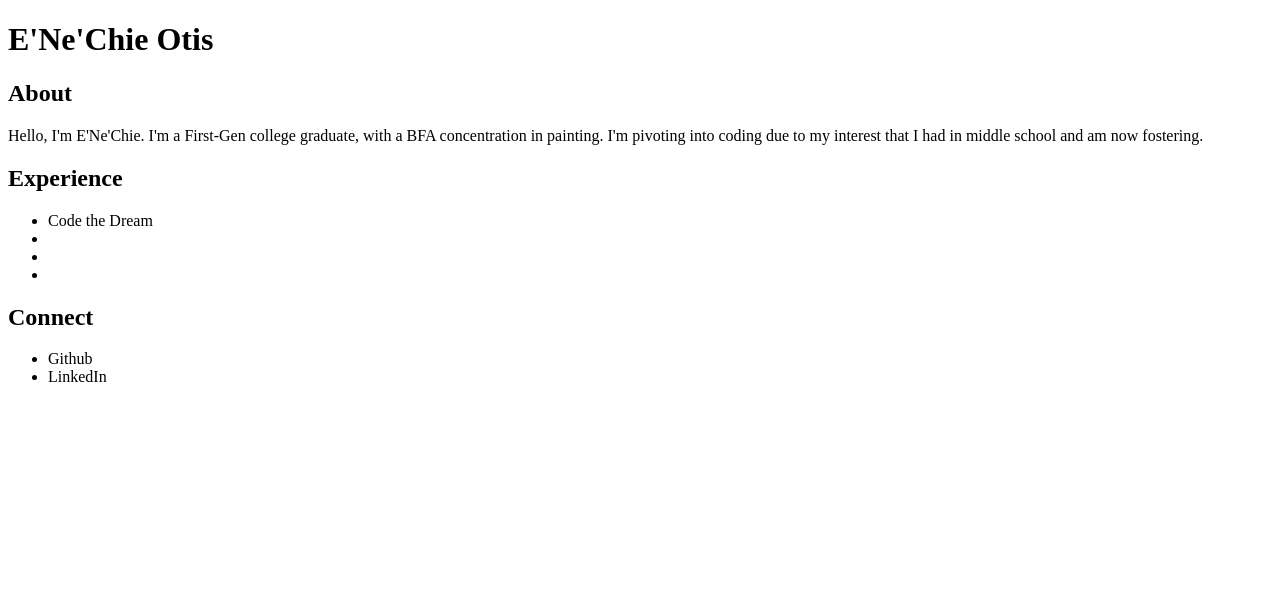
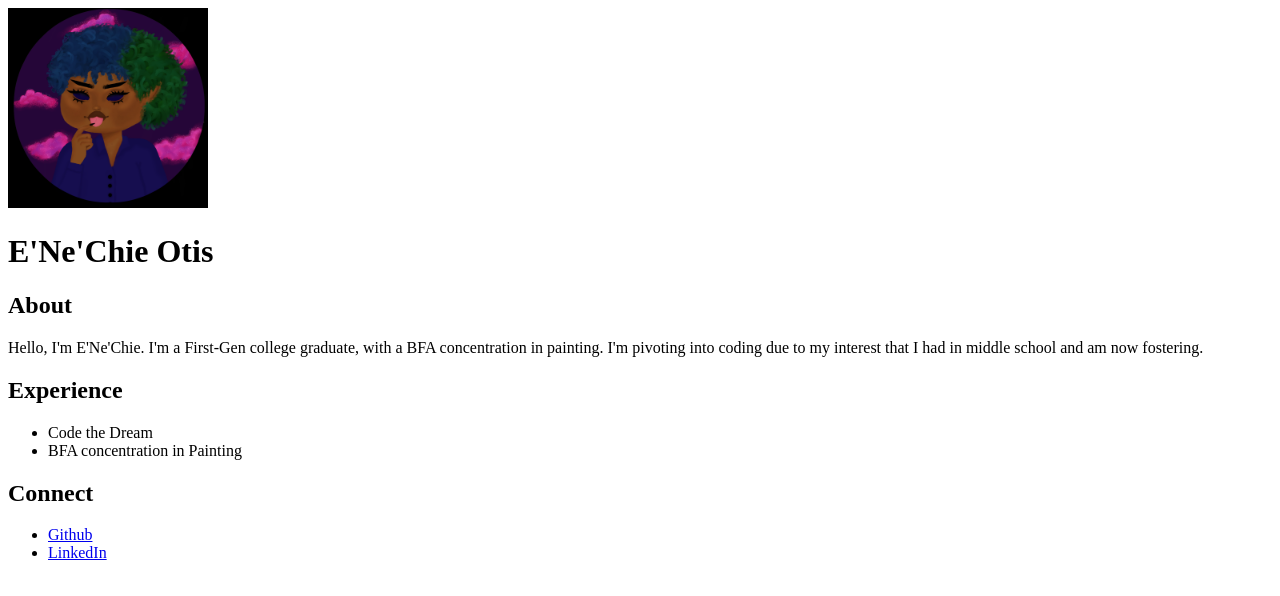
Before and after one commit to ChieChieBun/enechie-otis-jupiter, a plain HTML site: page index.html in a window 1280 px wide. Drawn offline with Linux system fonts and the light colour scheme.

Commit message:
boilerplate and content added

```diff
--- a/index.html
+++ b/index.html
@@ -2,6 +2,7 @@
 <head><title>E'Ne'Chie Otis's Portfolio</title> <meta charset="UTF-8"><meta name="description" content="Portfolio">
 </head>
 <body>
+  <img src="Images/Illustration.png" height="200px">
     <h1>E'Ne'Chie Otis</h1>
     <section id="About">
       <h2>About</h2>
@@ -11,16 +12,14 @@
     <h2>Experience</h2>
       <ul>
         <li>Code the Dream</li>
-        <li></li>
-        <li></li>
-        <li></li>
+        <li>BFA concentration in Painting</li>
       </ul>
   </section>
   <section id="Connect">
     <h2>Connect</h2>
     <ul>
-      <li>Github</li>
-      <li>LinkedIn</li>
+      <li><a href="https://github.com/ChieChieBun">Github</a></li>
+      <li><a href="www.linkedin.com/in/e-ne-chie-otis-6263ba242/">LinkedIn</a></li>
    </ul>
   </section>
 </body>
```
Also changed, not shown: Images/Illustration.png (added).
